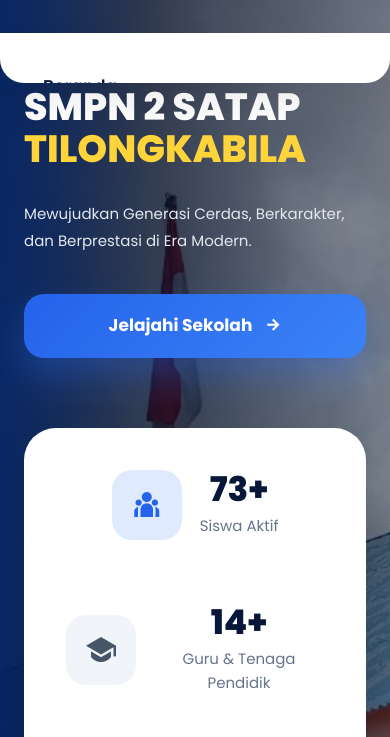
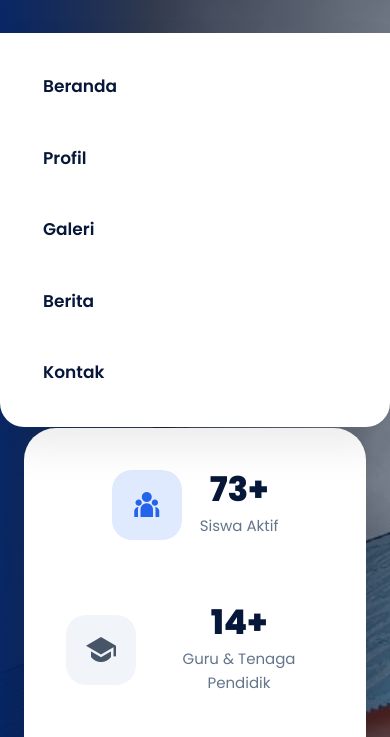
Before and after one commit to smpn2satap/smpn2satap, a plain HTML site: page index.html in a window 390 px wide. Both pictures are taken after a click on the button 340 px from the left and 62 px from the top of the page. Shown: the part 91-828 px from the top of the page. Drawn offline with nearby package versions, Linux system fonts and the light colour scheme.

Commit message:
perbaikan 2

```diff
--- a/assets/css/navbar.css
+++ b/assets/css/navbar.css
@@ -142,12 +142,13 @@
 
 /* MOBILE MENU */
 
-.mobile-menu{
+/* Gunakan ID agar menang spesifisitas */
+#mobile-menu {
   position: fixed;
   top: 124px;
 
   max-height: 0;
-  overflow-y: hidden;
+  overflow: hidden; /* pastikan ini hidden saat tertutup */
   height: auto;
 
   width: 100%;
@@ -169,8 +170,15 @@
   opacity: 0;
   visibility: hidden;
   transform: translateY(-20px);
+  transition: all 0.5s ease; /* transition all agar smooth */
+}
 
-  transition: max-height 0.5s ease;
+/* Saat aktif, gunakan ID dan class secara bersamaan */
+#mobile-menu.active {
+  max-height: 100vh; /* Pastikan ini cukup besar */
+  opacity: 1;
+  visibility: visible;
+  transform: translateY(0);
 }
 
 /* @media(min-width:993px){
@@ -188,7 +196,7 @@
 
 /* ACTIVE */
 .mobile-menu.active{
-max-height: 100vh;
+
   opacity:1;
   visibility:visible;
 
```
